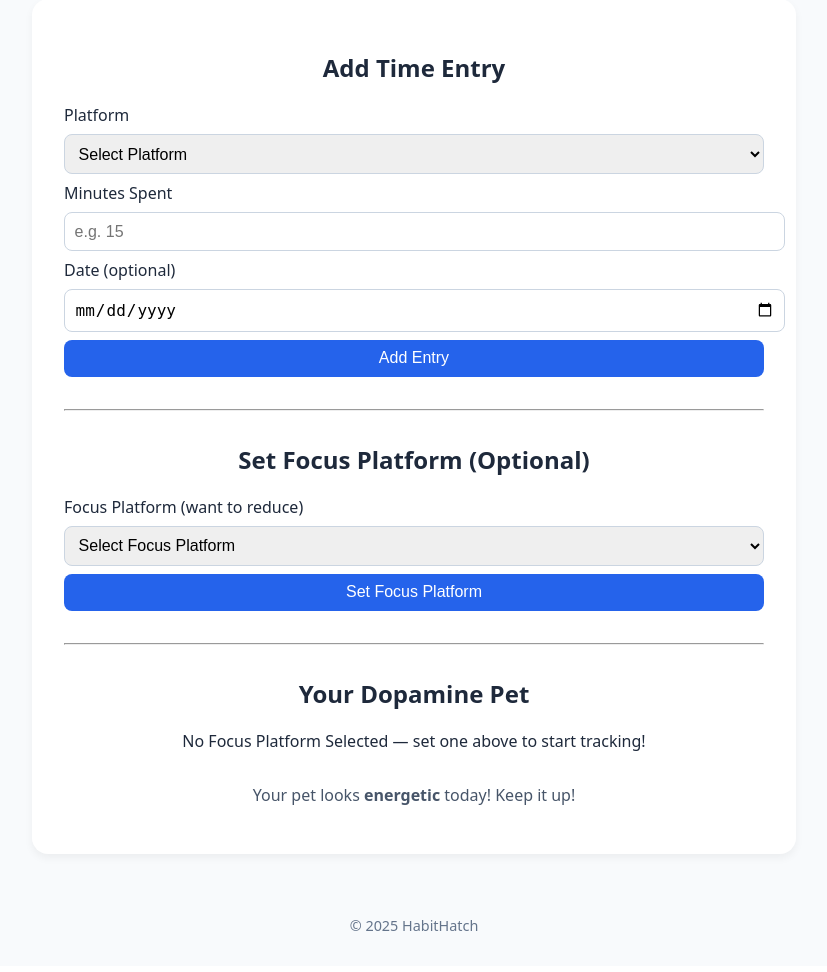
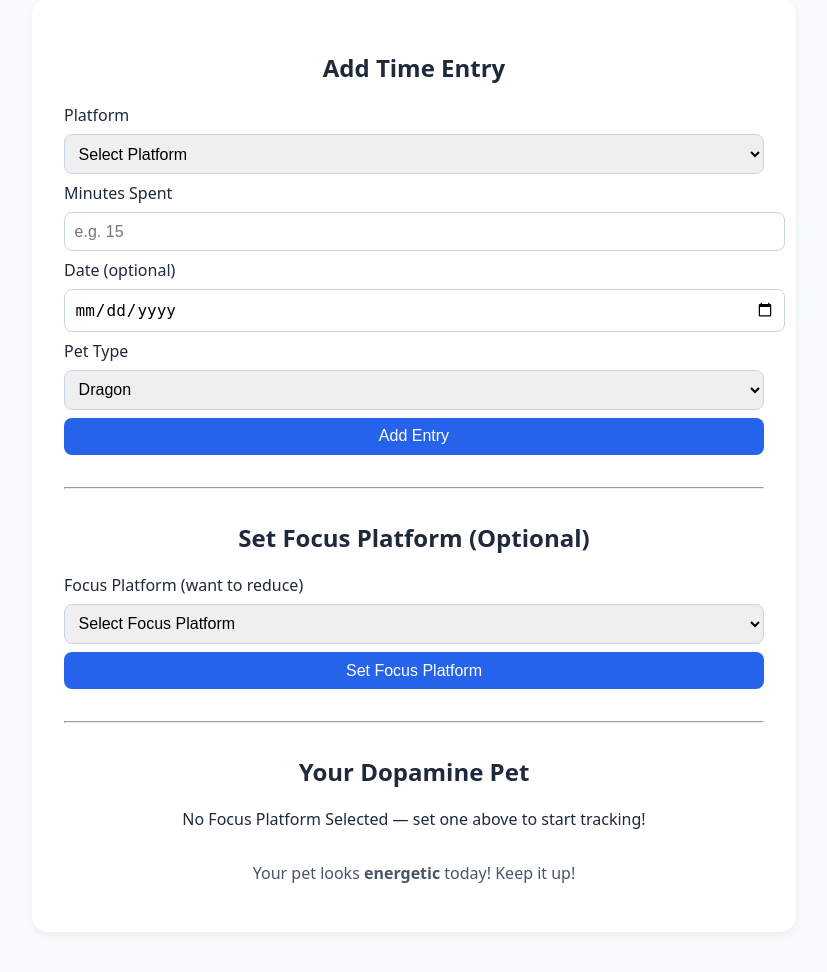
Before and after one commit to UNO-CSCI4830/Disable-Short-form-Content, a Django app: page / in a window 1280 px wide. Shown: the part 175-1147 px from the top of the page, without its empty margins (226-1053 px from the left). Before the commit the page ends 1106 px from the top, so only its background shows below. Run offline with Django 5.2, Linux system fonts and the light colour scheme; a user stored in the database is signed in; data comes from the database, SQL or seed files in the repository.

Commit message:
adding pet field

```diff
--- a/tracker/templates/tracker/home.html
+++ b/tracker/templates/tracker/home.html
@@ -34,6 +34,13 @@
 
   <label for="date">Date (optional)</label>
     <input type="date" id="date" name="date">
+
+    <label for="pet_type">Pet Type</label>
+    <select name="pet_type" id="pet_type" required>
+        <option value="0">Dragon</option>
+        <option value="1">Phoenix</option>
+        <option value="2">Slime</option>
+    </select>
 
   <button type="submit" name="add_entry">Add Entry</button>
 </form>
--- a/tracker/views.py
+++ b/tracker/views.py
@@ -79,6 +79,7 @@ def home(request):
         pd.DataFrame(columns=['Code', 'Date', 'Platform', 'Minutes']).to_csv(CSV_PATH, index=False)
 
     if request.method == "POST":
+        #get pet type
 
         # ----- SET FOCUS -----
         if 'set_focus' in request.POST:
@@ -94,6 +95,7 @@ def home(request):
             platform = request.POST.get("platform")
             minutes = request.POST.get("minutes")
             date_input = request.POST.get("date")
+            pet_type = request.POST.get("pet_type")
 
             if not date_input:
                 date_input =  date.today().isoformat()
```
